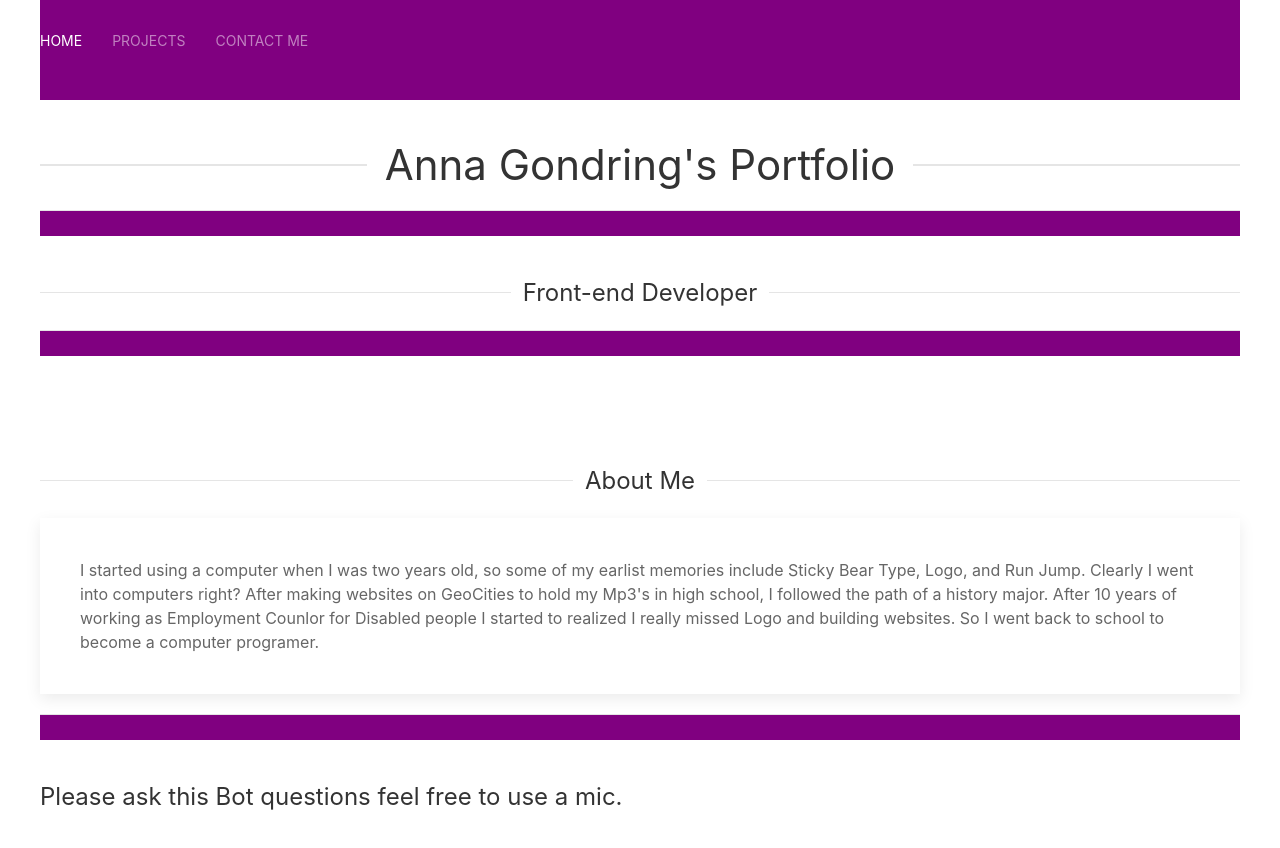
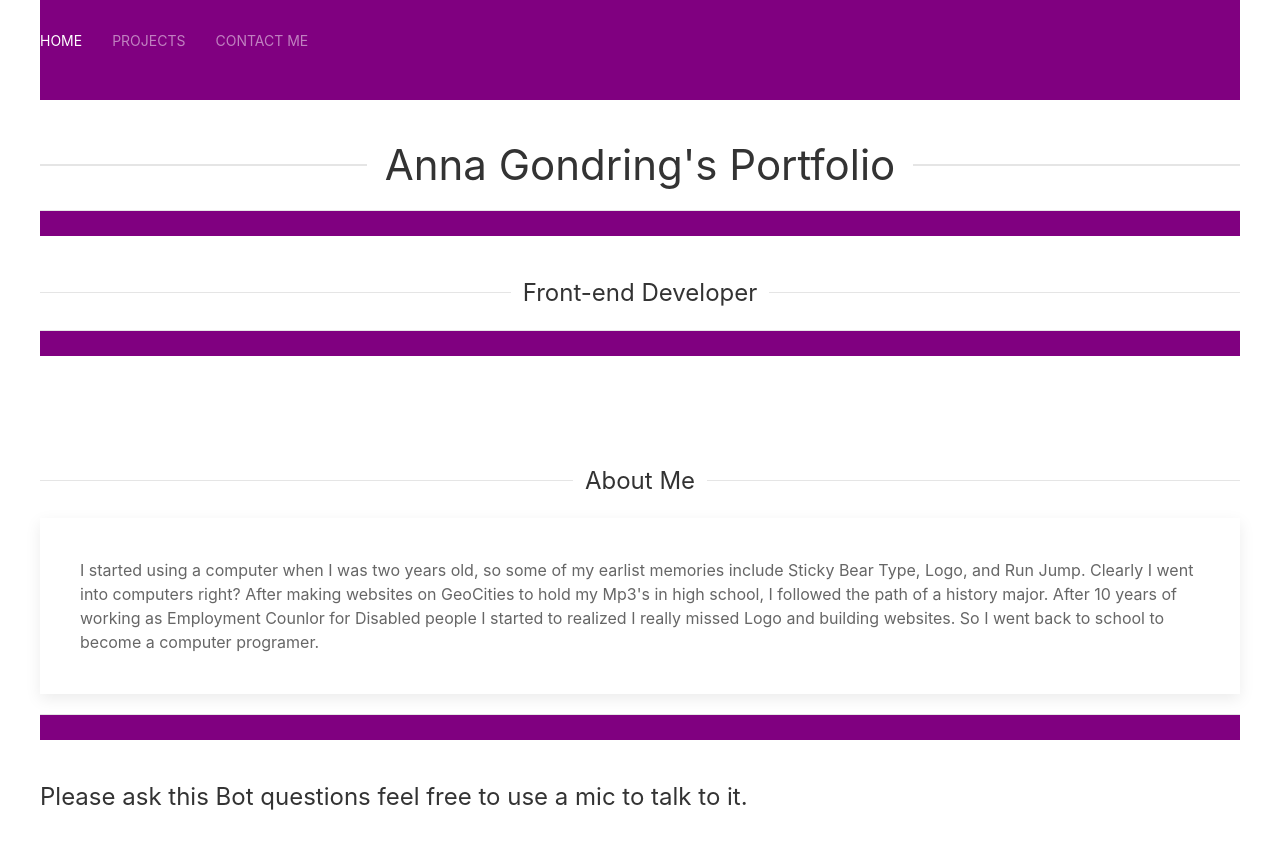
Before and after one commit to zednon/portfolio, a plain HTML site: page index.html in a window 1280 px wide. Shown: the top 848 px of the page. Drawn offline with nearby package versions, Linux system fonts and the light colour scheme; grey boxes are pictures that could not be loaded; a script that the page names is missing.

Commit message:
initial commit

```diff
--- a/index.html
+++ b/index.html
@@ -102,7 +102,7 @@
                     <a href="portfolio/Portfolio.html" class="uk-button uk-button-text">To see my Portfolio</a> -->
                 </div>
                 <hr class="line">
-                <h3>Please ask this Bot questions feel free to use a mic.</h3>
+                <h3>Please ask this Bot questions feel free to use a mic to talk to it.</h3>
                 <iframe
                 allow="microphone;"
                 width="100%"
```
